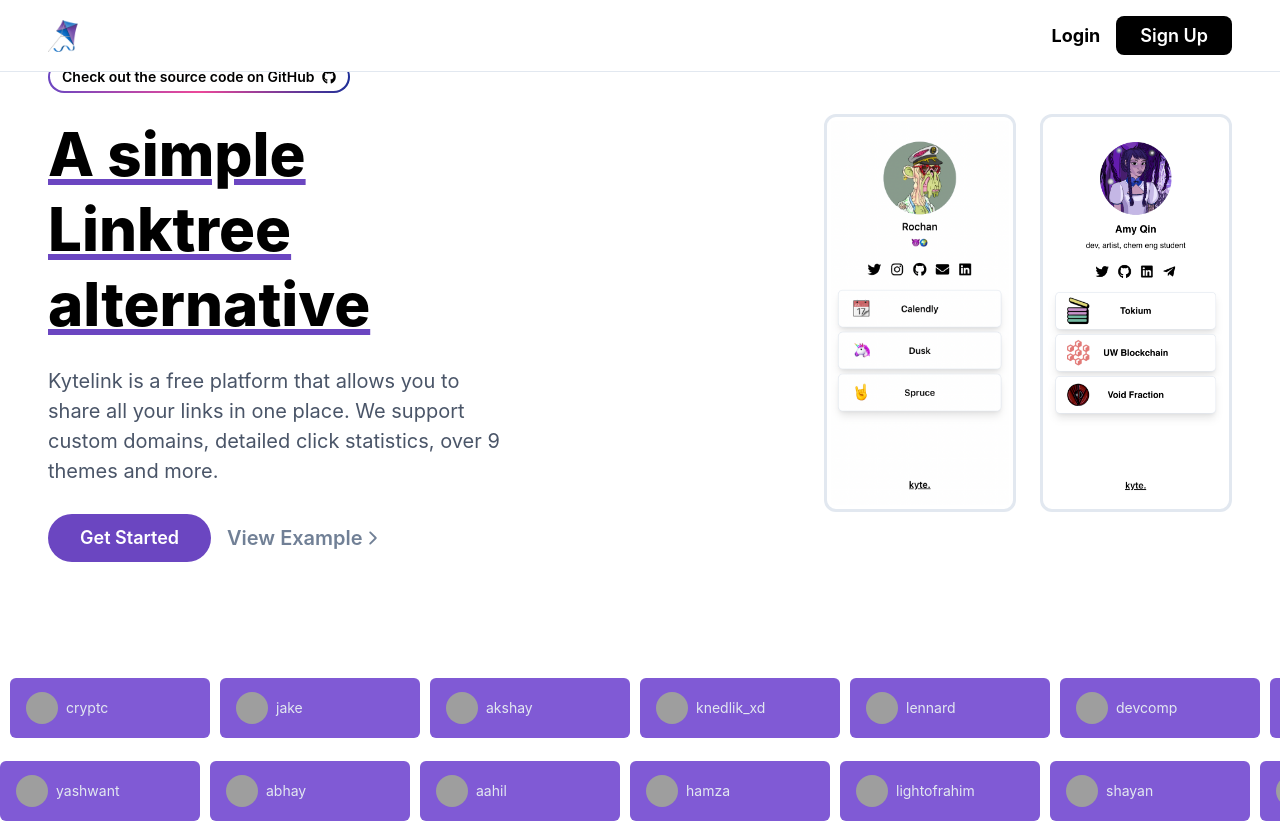
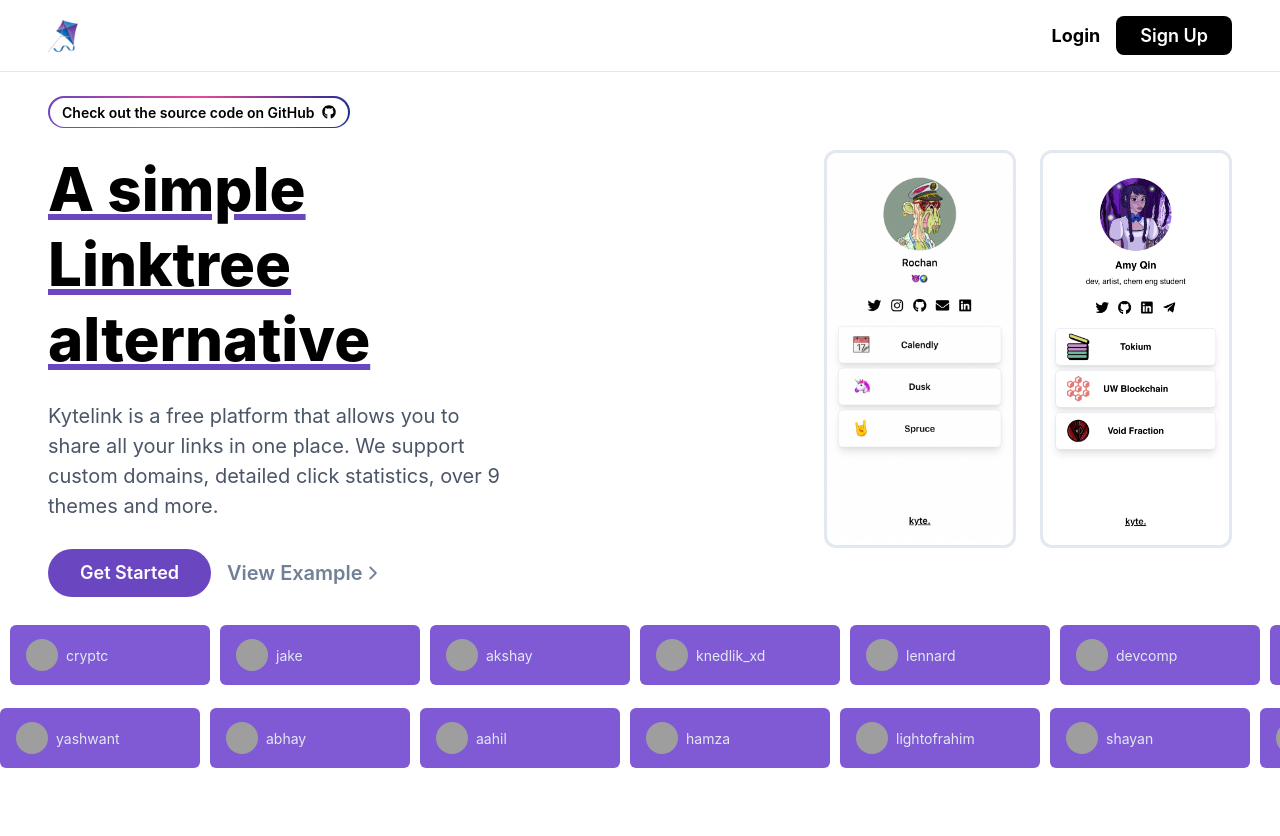
Before and after one commit to aleemrehmtulla/kytelink, a Next.js app: page / in a window 1280 px wide. After the commit the page ends 800 px from the top, so only its background shows below. Built offline with nearby package versions, Linux system fonts and the light colour scheme; grey boxes are pictures that could not be loaded.

Commit message:
center landing page

```diff
--- a/components/Headers/LandingHeader.tsx
+++ b/components/Headers/LandingHeader.tsx
@@ -7,10 +7,7 @@ const LandingHeader = () => {
   return (
     <>
       <HStack
-        position="fixed"
         w="full"
-        top={0}
-        left={0}
         zIndex={100}
         bgColor="white"
         borderBottom="1px"
--- a/pages/index.tsx
+++ b/pages/index.tsx
@@ -17,12 +17,18 @@ const Home = () => {
         canonical="https://kytelink.com"
       />
 
+      <VStack minH={{ base: '95vh', md: '95vh' }} justify="space-between">
         <LandingHeader />
 
-      <Center h="100vh" pt={{ base: '0rem', md: '6rem' }}>
-        <Container maxW="container.2xl" px={{ base: 4, md: 12 }}>
-          <VStack color="black" textAlign="center" spacing={{ base: 16, md: 28 }}>
-            <HStack w="full" justify="space-between">
+        <HStack
+          w="full"
+          px={{ base: 4, md: 12 }}
+          p={4}
+          color="black"
+          spacing={8}
+          justify="space-between"
+          textAlign="center"
+        >
           <VStack w="lg" align="left" textAlign="left" spacing={6}>
             <StarBox />
             <MainContent />
@@ -32,8 +38,6 @@ const Home = () => {
 
         <HorizontalScroll />
       </VStack>
-        </Container>
-      </Center>
     </>
   )
 }
```
Lines whose indentation alone changed are shown as unchanged.
